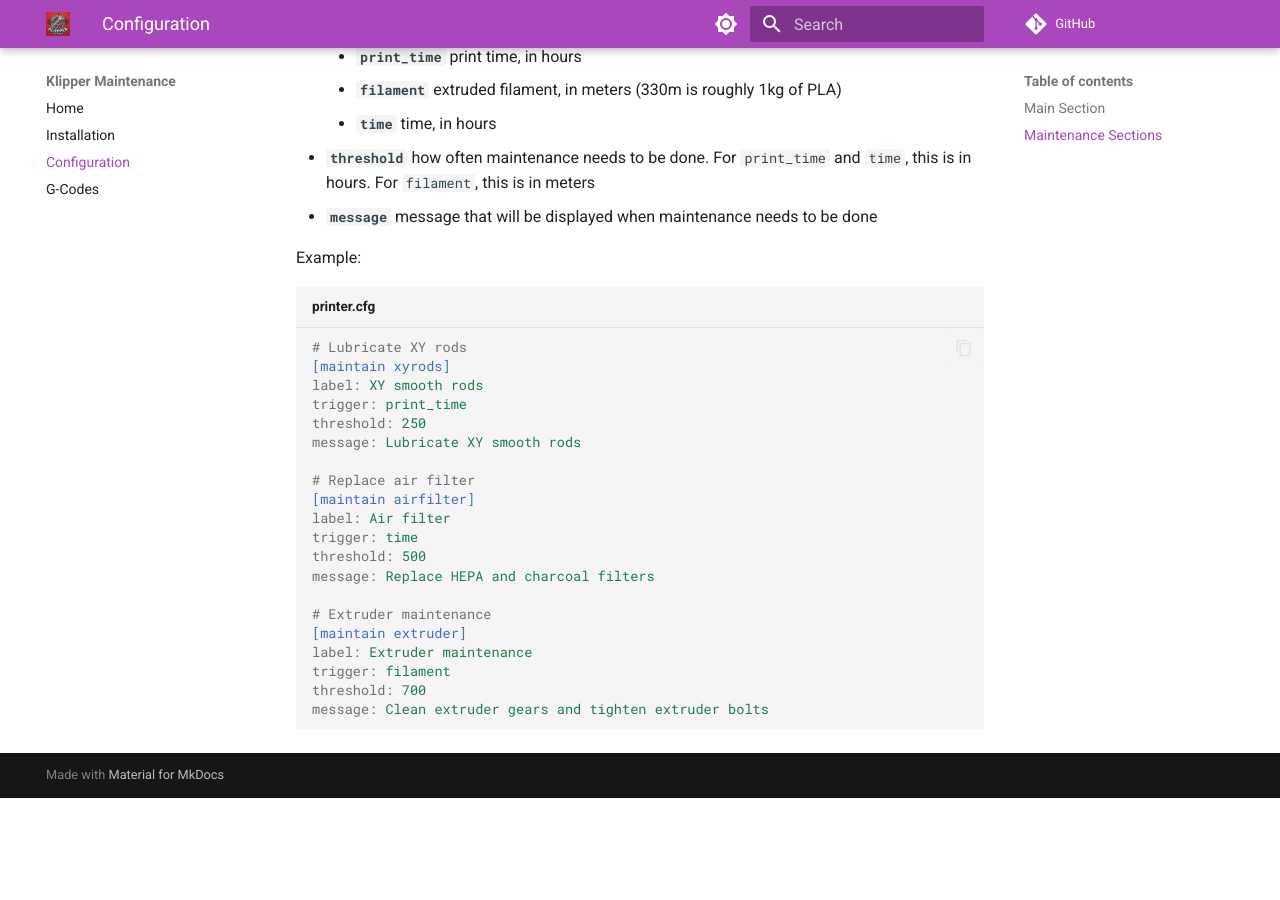
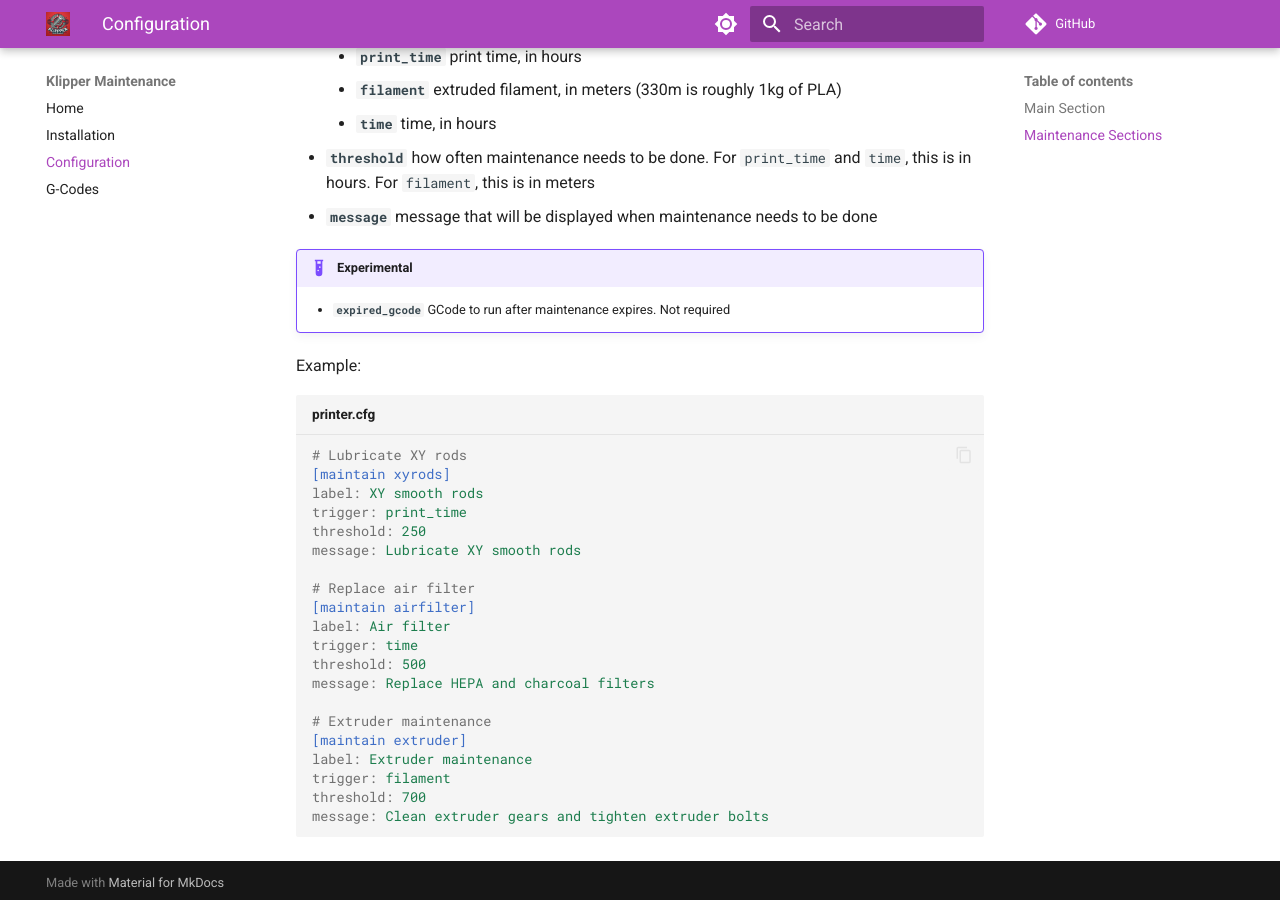
Before and after one commit to 3DCoded/KlipperMaintenance, an MkDocs documentation site: the page built from docs/config.md, in a window 1280 px wide and 900 px high, scrolled down 912 px. Built offline with MkDocs 1.6.1 and Material for MkDocs 9.7.7, drawn with Linux system fonts in a browser that asks for light colours; comment, search, counter and statistics services are not loaded; before the commit the page ends 1710 px from its top, so only the background shows below that.

Commit message:
feat: Add experimental `expired_gcode` to config.md

````diff
--- a/docs/config.md
+++ b/docs/config.md
@@ -34,6 +34,9 @@ For each `[maintain xxx]` section, there are four options that must be set:
 - **`threshold`** how often maintenance needs to be done. For `print_time` and `time`, this is in hours. For `filament`, this is in meters
 - **`message`** message that will be displayed when maintenance needs to be done
 
+!!! example "Experimental"
+    - **`expired_gcode`** GCode to run after maintenance expires. Not required
+
 Example:
 
 ```cfg title="printer.cfg"
````
